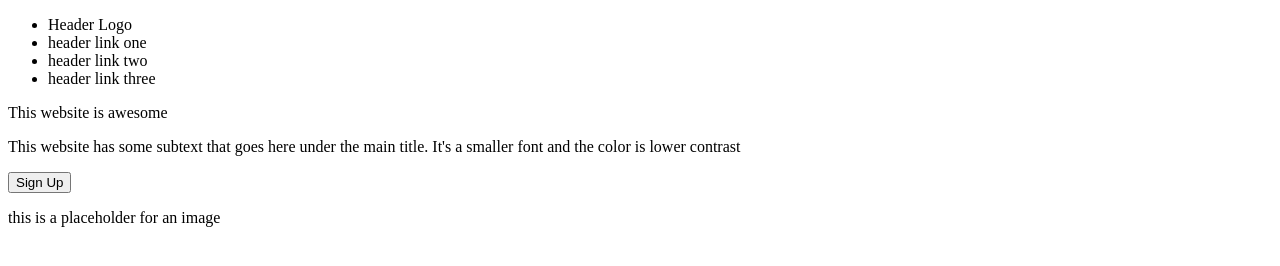
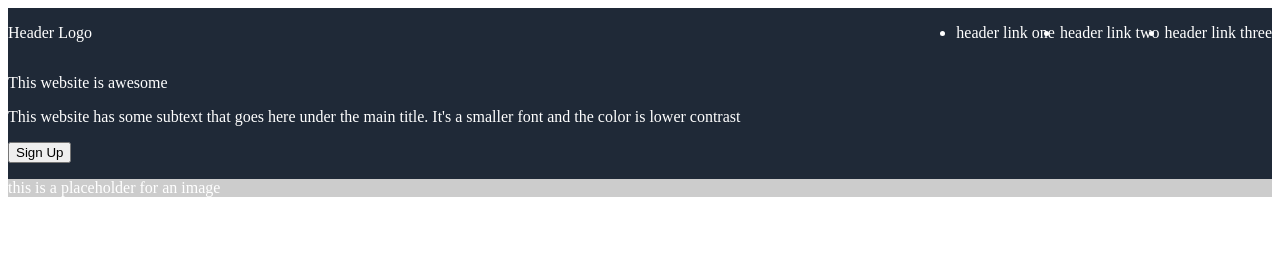
Before and after one commit to jag0007/Landing-Page, a plain HTML site: page index.html in a window 1280 px wide. Drawn offline with Linux system fonts and the light colour scheme.

Commit message:
Inline page hero

```diff
--- a/index.html
+++ b/index.html
@@ -4,22 +4,26 @@
     <meta charset="UTF-8">
     <meta http-equiv="X-UA-Compatible" content="IE=edge">
     <meta name="viewport" content="width=device-width, initial-scale=1.0">
-    <link rel="stylesheet" href="mystyle.css">
+    <link rel="stylesheet" href="styles.css">
     <title>Document</title>
 </head>
 <body>
    <div class="header">
-      <ul>
-        <li>Header Logo</li>
+      <div class="hero">
+        <p>Header Logo</p>
+        <ul class="links">
           <li><a>header link one</a></li>
           <li><a>header link two</a></li>
           <li><a>header link three</a></li>
         </ul>
-
+      </div>
+      <div class="site-info">
         <p>This website is awesome</p>
         <p>This website has some subtext that goes here under the main title. It's a smaller font and the color is lower contrast</p>
         <button>Sign Up</button>
-      <div>
+      </div>
+
+      <div class="image-placeholder">
         <p>this is a placeholder for an image</p>
       </div>
    </div>
--- a/styles.css
+++ b/styles.css
@@ -0,0 +1,20 @@
+body {
+    color: white;
+}
+.header {
+    background-color: #1F2937;
+}
+
+.image-placeholder {
+    background-color: #CCCCCC;
+}
+
+.hero {
+    display: flex;
+    justify-content: space-between;
+}
+
+.links{
+    display: flex;
+    gap: 5px;
+}
```
Lines whose indentation alone changed are shown as unchanged.
